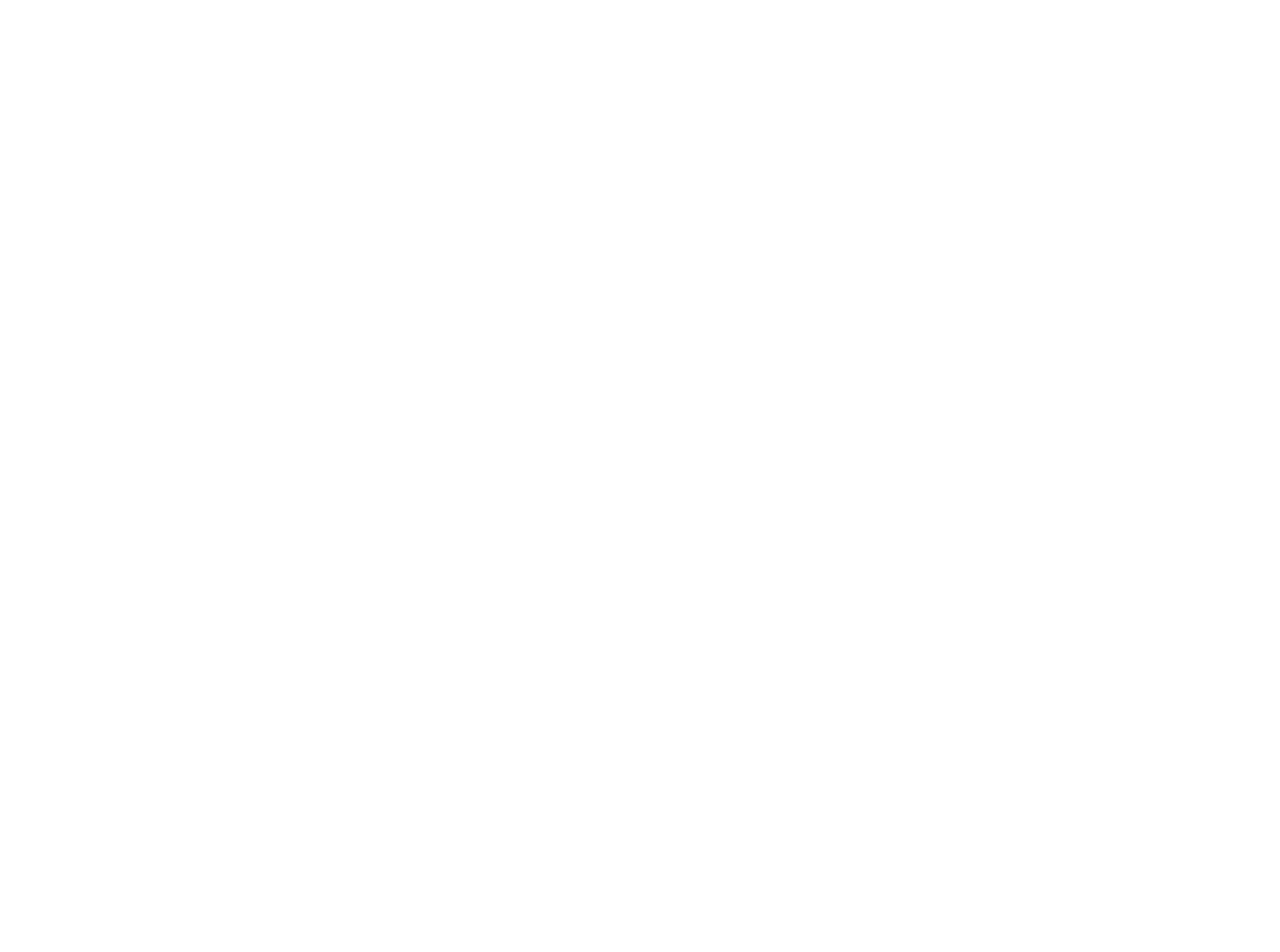
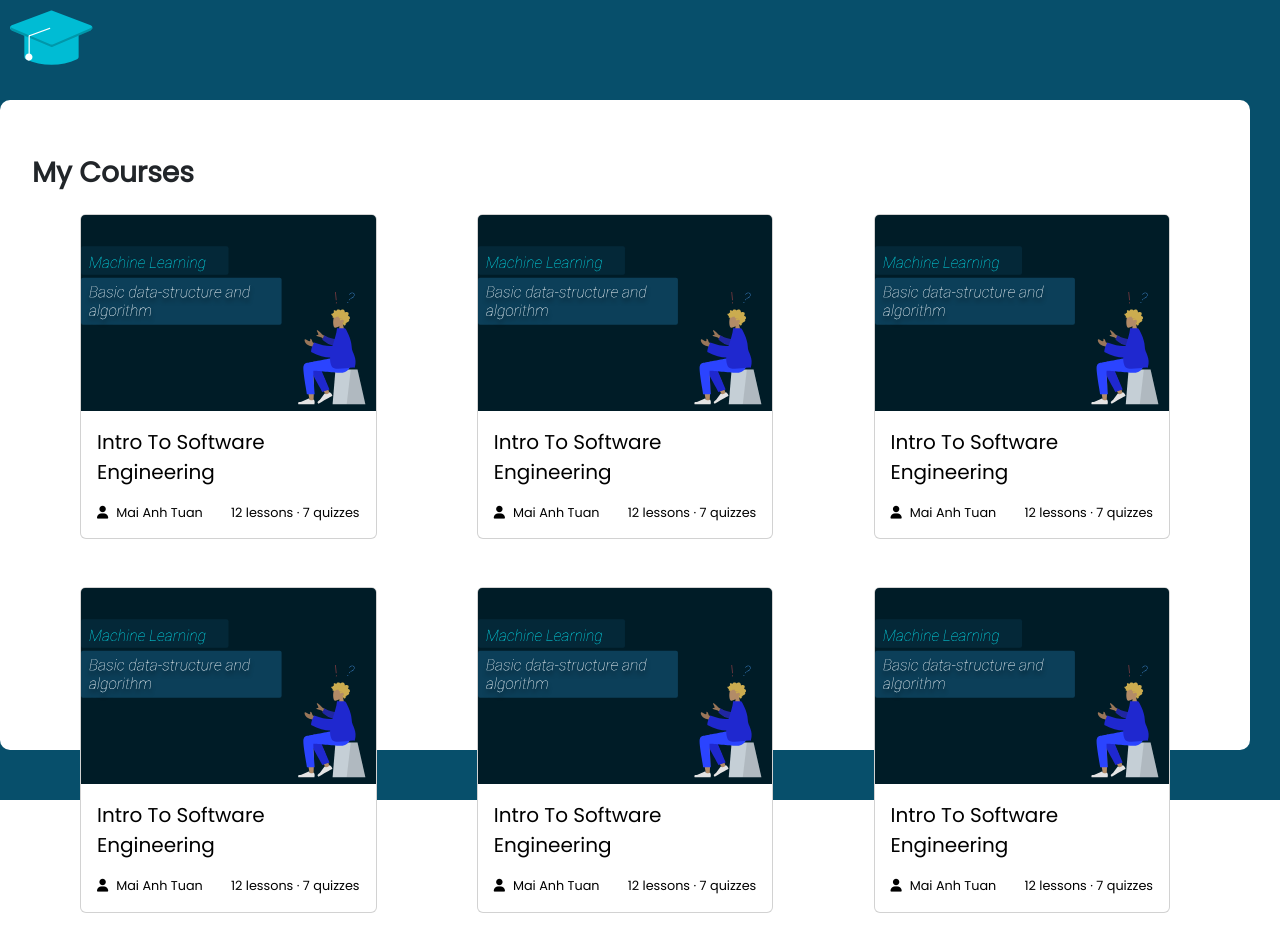
Before and after one commit to Tres0rsHoang/ISE-01Website, a React (Create React App) app: page /LecturerMyCourses in a window 1280 px wide. Before the commit this address had no page. Shown: the top 952 px of the page. Before the commit the page ends 800 px from the top, so only its background shows below. Built offline with nearby package versions, Linux system fonts and the light colour scheme.

Commit message:
Inittial Content Section For Lecturer
- Initial first draft for Lecturer Dashboard Screen and Lecturer Courses Screen

```diff
--- a/src/App.js
+++ b/src/App.js
@@ -1,4 +1,3 @@
-
 import React from "react";
 import { BrowserRouter as Router, Routes, Route} from 'react-router-dom';
 
@@ -7,6 +6,10 @@
 import DashboardStudent from "./Pages/DashboardStudent";
 import LoginPage from "./Pages/LoginPage";
 import Test from "./Pages/Test";
+// Lecturer Screen
+import LecturerDashboard from "./Pages/LecturerDashboard";
+import LecturerMyCourses from "./Pages/LecturerMyCourses";
+import LecturerCourseDetail from "./Pages/LecturerCourseDetail";
 
 function App() {
   return (
@@ -18,6 +21,9 @@
             <Route path='/LoginPage' element={<LoginPage/>}/>
             <Route path='/Student' element={<DashboardStudent/>}/>
             <Route path="/Test" element = {<Test/>}/>
+            <Route path='/LecturerDashboard' element={<LecturerDashboard/>}/>
+            <Route path='/LecturerMyCourses' element={<LecturerMyCourses/>}/>
+            <Route path='/LecturerCourseDetail' element={<LecturerCourseDetail/>}/>
         </Routes>
       </Router>
   );
--- /dev/null
+++ b/src/CssFile/Lecturer.css
@@ -0,0 +1,14 @@
+@import url('https://fonts.googleapis.com/css2?family=Montserrat&display=swap');
+@import url('https://fonts.googleapis.com/css2?family=Poppins&display=swap');
+
+#lecturerDashboard .cardDashboard p {
+    font-family: 'Montserrat', sans-serif;
+}
+
+#lecturerMyCourses {
+    font-family: 'Poppins', sans-serif;
+}
+
+#lecturerCourseDetail .breadcrumb a{
+    color: black;
+}
--- a/src/CssFile/LoginPage.css
+++ b/src/CssFile/LoginPage.css
@@ -35,7 +35,7 @@
     width: 40%;
     padding: 40px;
     float: left;
-    background-color:#00838F;
+    background-color: #00838F;
     color: #FFFFFF;
     border-radius: 40px 0 0 40px;
 }
@@ -55,7 +55,7 @@
     margin: auto 0;
 }
 
-#left-container #introContent img{
+#left-container #introContent img {
     width: 25%;
     color: #00BCD4;
     justify-items: center;
@@ -96,48 +96,50 @@
     width: 80%;
     height: 60%;
 }
-    /* Login Form */
-.login-form #userGroup,
-.login-form #passGroup {
+
+/* Login Form */
+#right-container .login-form #userGroup,
+#right-container .login-form #passGroup {
     border: 2px solid rgba(0, 0, 0, 0.5);
     border-radius: 12px;
 }
 
-.login-form #userGroup:focus,
-.login-form #passGroup:focus {
+#right-container .login-form #userGroup:focus,
+#right-container .login-form #passGroup:focus {
     box-shadow: none;
     border: 3px solid #00BCD4;
 }
 
-.login-form a {
-    color:#FFA000;
+#right-container .login-form a {
+    color: #FFA000;
     float: right;
 }
 
-.login-form .mb-3 label,
-.login-form .mb-5 label {
-    color:rgba(0, 0, 0, 0.7);
+#right-container .login-form .mb-3 label,
+#right-container .login-form .mb-5 label {
+    color: rgba(0, 0, 0, 0.7);
 }
 
-.login-form .mb-3 input:focus~label {
-    color:#FFA000;
+#right-container .login-form .mb-3 input:focus~label {
+    color: #FFA000;
 }
 
-.login-form .form-check-input {
+#right-container .login-form .form-check-input {
     height: 20px;
     width: 20px;
     border: 1px solid rgba(0, 0, 0, 0.5);
 }
 
-.login-form .form-check-input:focus {
+#right-container .login-form .form-check-input:focus {
     box-shadow: none;
     outline: none;
     border: 1px solid rgba(0, 0, 0, 0.5);
 }
-    /* ---------- */
-    /* Submit Button */
-.login-form .btn {
-    display:block;
+
+/* ---------- */
+/* Submit Button */
+#right-container .login-form .btn {
+    display: block;
     color: #FFFFFF;
     background-color: #FFA000;
     border: none;
@@ -145,8 +147,8 @@
     text-transform: uppercase;
 }
 
-.login-form .btn:hover {
+#right-container .login-form .btn:hover {
     border: 1px solid #FFA000;
     background-color: #FFFFFF;
-    color:#FFA000;
+    color: #FFA000;
 }
--- /dev/null
+++ b/src/Pages/LecturerDashboard.js
@@ -0,0 +1,24 @@
+import React, { Fragment } from "react";
+import { Content } from "../Components/Content";
+import { Card } from "react-bootstrap";
+import { NavLink } from "react-router-dom";
+function LecturerDashboard() {
+    return (
+        <Fragment>
+            <Content>
+                <div id="lecturerDashboard" style={{ padding: "2rem" }}>
+                    <NavLink to="/LecturerMyCourses" style={{ color: "black" }}>
+                        <Card className="cardDashboard p-3" style={{ width: "240px", backgroundColor: "#FEF6FB" }}>
+                            <Card.Title className="card-title">
+                                <i className={'fa-regular fa-bookmark'} id={'bookmarkIcon'} style={{ fontSize: "28px", color: "#C358A5" }}></i>
+                            </Card.Title>
+                            <p className="cardName" style={{ fontSize: "14px", fontWeight: "600", opacity: "0.7" }}>My Courses</p>
+                            <p className="cardValue mb-0 d-flex justify-content-end" style={{ fontSize: "28px", fontWeight: "900" }}>13</p>
+                        </Card>
+                    </NavLink>
+                </div>
+            </Content>
+        </Fragment>
+    );
+}
+export default LecturerDashboard;
--- /dev/null
+++ b/src/Pages/LecturerMyCourses.js
@@ -0,0 +1,79 @@
+import React, { Fragment } from "react";
+import { Content } from "../Components/Content";
+import { Card } from "react-bootstrap";
+import { NavLink } from "react-router-dom";
+import coursesThumbnail from "../img/CoursesThumbnail.svg";
+function LecturerMyCourses() {
+    return (
+        <Fragment>
+            <Content>
+                <div id="lecturerMyCourses" style={{ padding: "2rem" }}>
+                    <h3 className = "my-4" style={{ fontWeight: "600" }}>My Courses</h3>
+                    <div id="listOfCourse" className="d-flex justify-content-between flex-wrap">
+                        <NavLink to="/LecturerCourseDetail" className="d-flex justify-content-center mb-5 mx-5" style={{ width: "25%", color: "black" }}>
+                            <Card className="cardDashboard" style={{width:"100%"}}>
+                                <img src={coursesThumbnail} alt="courses thumbnail"></img>
+                                <p className="courseName mt-3 px-3" style={{fontSize: "1.25rem"}}>Intro To Software Engineering</p>
+                                <div className="courseDescription px-3 d-flex justify-content-between">
+                                    <p className="lecturerName" style={{fontSize: "0.8rem"}}><i className="fa-solid fa-user me-2"></i>Mai Anh Tuan</p>
+                                    <p className="courseDetail" style={{fontSize: "0.8rem"}}>12 lessons &#183; 7 quizzes</p>
+                                </div>
+                            </Card>
+                        </NavLink>
+                        <NavLink to="/LecturerCourseDetail" className="d-flex justify-content-center mb-5 mx-5" style={{ width: "25%", color: "black" }}>
+                            <Card className="cardDashboard" style={{width:"100%"}}>
+                                <img src={coursesThumbnail} alt="courses thumbnail"></img>
+                                <p className="courseName mt-3 px-3" style={{fontSize: "1.25rem"}}>Intro To Software Engineering</p>
+                                <div className="courseDescription px-3 d-flex justify-content-between">
+                                    <p className="lecturerName" style={{fontSize: "0.8rem"}}><i className="fa-solid fa-user me-2"></i>Mai Anh Tuan</p>
+                                    <p className="courseDetail" style={{fontSize: "0.8rem"}}>12 lessons &#183; 7 quizzes</p>
+                                </div>
+                            </Card>
+                        </NavLink>
+                        <NavLink to="/LecturerCourseDetail" className="d-flex justify-content-center mb-5 mx-5" style={{ width: "25%", color: "black" }}>
+                            <Card className="cardDashboard" style={{width:"100%"}}>
+                                <img src={coursesThumbnail} alt="courses thumbnail"></img>
+                                <p className="courseName mt-3 px-3" style={{fontSize: "1.25rem"}}>Intro To Software Engineering</p>
+                                <div className="courseDescription px-3 d-flex justify-content-between">
+                                    <p className="lecturerName" style={{fontSize: "0.8rem"}}><i className="fa-solid fa-user me-2"></i>Mai Anh Tuan</p>
+                                    <p className="courseDetail" style={{fontSize: "0.8rem"}}>12 lessons &#183; 7 quizzes</p>
+                                </div>
+                            </Card>
+                        </NavLink>
+                        <NavLink to="/LecturerCourseDetail" className="d-flex justify-content-center mb-5 mx-5" style={{ width: "25%", color: "black" }}>
+                            <Card className="cardDashboard" style={{width:"100%"}}>
+                                <img src={coursesThumbnail} alt="courses thumbnail"></img>
+                                <p className="courseName mt-3 px-3" style={{fontSize: "1.25rem"}}>Intro To Software Engineering</p>
+                                <div className="courseDescription px-3 d-flex justify-content-between">
+                                    <p className="lecturerName" style={{fontSize: "0.8rem"}}><i className="fa-solid fa-user me-2"></i>Mai Anh Tuan</p>
+                                    <p className="courseDetail" style={{fontSize: "0.8rem"}}>12 lessons &#183; 7 quizzes</p>
+                                </div>
+                            </Card>
+                        </NavLink>
+                        <NavLink to="/LecturerCourseDetail" className="d-flex justify-content-center mb-5 mx-5" style={{ width: "25%", color: "black" }}>
+                            <Card className="cardDashboard" style={{width:"100%"}}>
+                                <img src={coursesThumbnail} alt="courses thumbnail"></img>
+                                <p className="courseName mt-3 px-3" style={{fontSize: "1.25rem"}}>Intro To Software Engineering</p>
+                                <div className="courseDescription px-3 d-flex justify-content-between">
+                                    <p className="lecturerName" style={{fontSize: "0.8rem"}}><i className="fa-solid fa-user me-2"></i>Mai Anh Tuan</p>
+                                    <p className="courseDetail" style={{fontSize: "0.8rem"}}>12 lessons &#183; 7 quizzes</p>
+                                </div>
+                            </Card>
+                        </NavLink>
+                        <NavLink to="/LecturerCourseDetail" className="d-flex justify-content-center mb-5 mx-5" style={{ width: "25%", color: "black" }}>
+                            <Card className="cardDashboard" style={{width:"100%"}}>
+                                <img src={coursesThumbnail} alt="courses thumbnail"></img>
+                                <p className="courseName mt-3 px-3" style={{fontSize: "1.25rem"}}>Intro To Software Engineering</p>
+                                <div className="courseDescription px-3 d-flex justify-content-between">
+                                    <p className="lecturerName" style={{fontSize: "0.8rem"}}><i className="fa-solid fa-user me-2"></i>Mai Anh Tuan</p>
+                                    <p className="courseDetail" style={{fontSize: "0.8rem"}}>12 lessons &#183; 7 quizzes</p>
+                                </div>
+                            </Card>
+                        </NavLink>
+                    </div>
+                </div>
+            </Content>
+        </Fragment>
+    );
+}
+export default LecturerMyCourses;
--- a/src/Pages/Test.js
+++ b/src/Pages/Test.js
@@ -3,7 +3,6 @@
 
 
 function Test(){
-
     return(
         <Fragment>
             <NavBarDashBoard>Test</NavBarDashBoard>
```
Also changed, not shown: src/Pages/LoginPage.js (+36 -23 lines), src/index.js (+7 -4 lines), src/img/CoursesThumbnail.svg (added).
